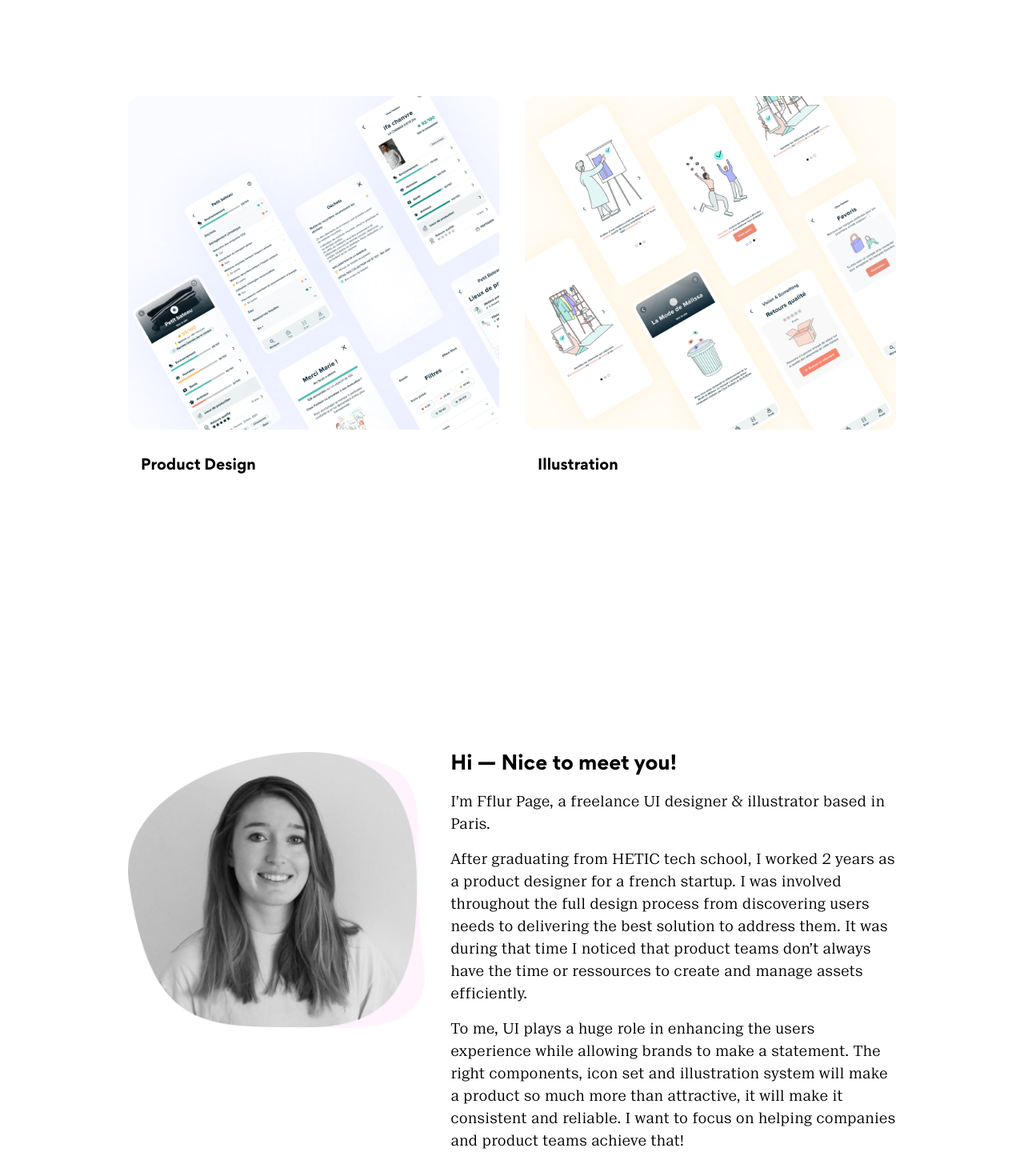
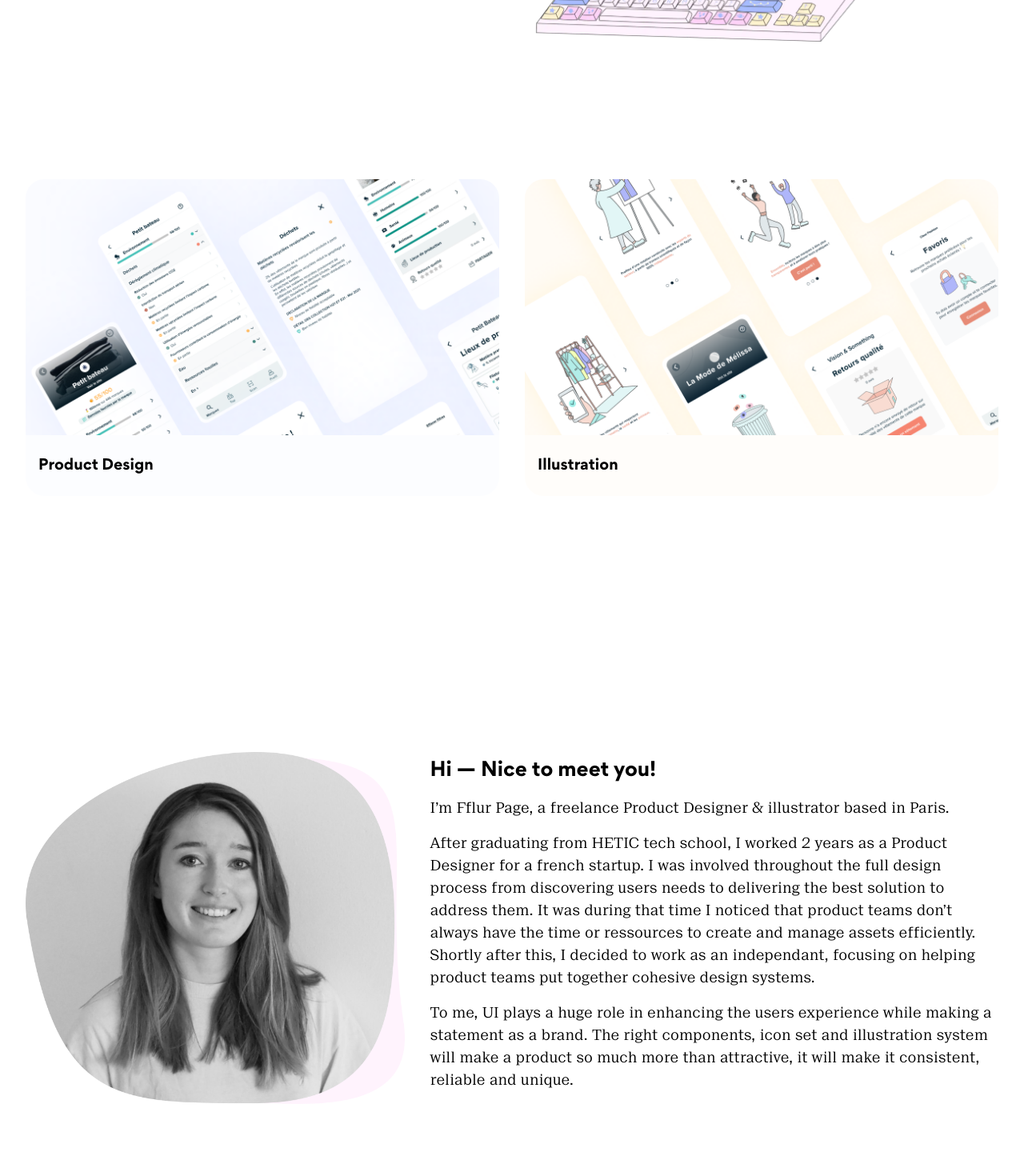
Before and after one commit to fflurp/fflurpage, a Next.js app: page / in a window 1280 px wide. Shown: the part 580-2050 px from the top of the page at 80% size. Built offline with nearby package versions, Linux system fonts and the light colour scheme.

Commit message:
last fix

```diff
--- a/components/CTAMail.tsx
+++ b/components/CTAMail.tsx
@@ -1,6 +1,6 @@
 const Button: React.FC<{ children: string }> = ({ children }) => {
   return (
-    <button className="transition-all font-title bg-neutral-700 hover:bg-neutral-700/75 text-white font-bold py-2 px-10 rounded leading-6">
+    <button className="rounded bg-neutral-700 py-2 px-10 font-title font-bold leading-6 text-white transition-all hover:bg-neutral-600">
       {children}
     </button>
   );
@@ -8,9 +8,9 @@ const Button: React.FC<{ children: string }> = ({ children }) => {
 
 const CTAMail = () => {
   return (
-    <section className="text-center py-80">
+    <section className="py-80 text-center">
       <div>
-        <h2 className="text-3xl font-title-bold mb-6">
+        <h2 className="mb-6 font-title-bold text-3xl">
           Need an impactful design?
         </h2>
         <p className="mb-10">{`I'd be happy to help.`}</p>
--- a/components/Layout.tsx
+++ b/components/Layout.tsx
@@ -8,7 +8,7 @@ interface LayoutProps {
 
 const Layout: React.FC<LayoutProps> = ({ children }) => {
   return (
-    <div className="mx-auto max-w-screen-lg px-8">
+    <div className="mx-auto max-w-screen-xl px-8">
       <header className="py-6">
         <nav className="flex w-full items-center justify-between">
           <Link href="/">
@@ -82,6 +82,7 @@ type LinkFPProps = {
   className: string;
 } & React.ComponentPropsWithRef<"a">;
 
+// eslint-disable-next-line react/display-name
 const LinkFP = forwardRef<HTMLAnchorElement, LinkFPProps>(
   ({ children, className, ...props }, ref) => {
     return (
@@ -89,13 +90,13 @@ const LinkFP = forwardRef<HTMLAnchorElement, LinkFPProps>(
         ref={ref}
         className={`${className}
           cursor-pointer
-          bg-gradient-to-r from-pink-200 to-purple-200
-          bg-[length:0px_3px]
+          bg-gradient-to-r from-neutral-800 to-neutral-600
+          bg-[length:0px_1px]
           bg-left-bottom
           bg-no-repeat
           transition-[background-size]
           duration-500
-          hover:bg-[length:100%_3px]`}
+          hover:bg-[length:100%_1px]`}
         {...props}
       >
         {children}
--- a/pages/[product-design]/clear-fashion.tsx
+++ b/pages/[product-design]/clear-fashion.tsx
@@ -6,21 +6,21 @@ import Image from "next/image";
 const ClearFashionPage = () => {
   return (
     <Layout>
-      <nav className="flex mt-4">
+      <nav className="mt-4 flex">
         <Link href="/">
-          <a className="underline text-base font-title">Home</a>
+          <a className="font-title text-base underline">Home</a>
         </Link>
         <span className="px-2">·</span>
         <Link href="/ui-design">
-          <a className="underline text-base font-title">Product Design</a>
+          <a className="font-title text-base underline">Product Design</a>
         </Link>
         <span className="px-2">·</span>
         <Link href="/ui-design">
-          <a className="text-base font-title">Clear Fashion</a>
+          <a className="font-title text-base">Clear Fashion</a>
         </Link>
       </nav>
       <div className="mt-16 mb-20">
-        <h1 className="text-5xl font-title mb-6">Clear Fashion</h1>
+        <h1 className="mb-6 font-title text-5xl">Clear Fashion</h1>
         <p className="text-xl">
           Clear Fashion is a french, mission-led company that helps consumers
           check fashion brands engagements and analyse garments social and
@@ -68,23 +68,20 @@ const ClearFashionPage = () => {
         text={
           <>
             <p className="mb-2">
-              I’m Fflur Page, a freelance UI designer & illustrator based in
-              Paris.
+              In order to improve the fashion industry, Clear Fashion’s goal is
+              to spread information about brands practices as widely as
+              possible. We realised that the mobile app, while being great for a
+              personalized experience, could actually be an obstacle to that
+              goal. Building a web app would enable consumers (even ones that
+              haven’t downloaded the app yet) to scan products from QR codes and
+              be redirected to the evaluation page through their mobile’s
+              navigator.
             </p>
             <p className="mb-2">
-              After graduating from HETIC tech school, I worked 2 years as a
-              product designer for a french startup. I was involved throughout
-              the full design process from discovering users needs to delivering
-              the best solution to address them. It was during that time I
-              noticed that product teams don’t always have the time or
-              ressources to create and manage assets efficiently.{" "}
-            </p>
-            <p className="mb-2">
-              To me, UI plays a huge role in enhancing the users experience
-              while allowing brands to make a statement. The right components,
-              icon set and illustration system will make a product so much more
-              than attractive, it will make it consistent and reliable. I want
-              to focus on helping companies and product teams achieve that!
+              My role here was to design the web app’s MVP mockups, define it’s
+              purpose in the user journey, prioritize the features
+              implementations and insure the consistency of the design system
+              throughout Clear Fashion’s products.
             </p>
           </>
         }
@@ -95,23 +92,21 @@ const ClearFashionPage = () => {
         text={
           <>
             <p className="mb-2">
-              I’m Fflur Page, a freelance UI designer & illustrator based in
-              Paris.
+              Clear Fashion’s business model is based on the brands subscription
+              to a licence that allows them to display their brand and products
+              evaluation.
             </p>
             <p className="mb-2">
-              After graduating from HETIC tech school, I worked 2 years as a
-              product designer for a french startup. I was involved throughout
-              the full design process from discovering users needs to delivering
-              the best solution to address them. It was during that time I
-              noticed that product teams don’t always have the time or
-              ressources to create and manage assets efficiently.{" "}
+              I worked with the marketing team and fashion brands to define
+              offers that would be the most useful to brands while fulfilling
+              our goal of bringing awareness to the consumers.
             </p>
             <p className="mb-2">
-              To me, UI plays a huge role in enhancing the users experience
-              while allowing brands to make a statement. The right components,
-              icon set and illustration system will make a product so much more
-              than attractive, it will make it consistent and reliable. I want
-              to focus on helping companies and product teams achieve that!
+              That’s when we decided to design widgets that met the brands
+              visual requirements. They are meant to be displayed on their
+              website’s product pages, and sum up the most valuable informations
+              about the products fabrication, according to user-research and
+              fashion industry experts.
             </p>
           </>
         }
@@ -136,7 +131,7 @@ const SectionImgText: React.FC<SectionImgTextProps> = ({
 }) => {
   return (
     <section
-      className={`mt-80 flex flex-col gap-8 ${
+      className={`mt-80 flex flex-col items-center gap-8 ${
         isReverse ? `md:flex-row-reverse` : `md:flex-row`
       }`}
     >
@@ -146,7 +141,7 @@ const SectionImgText: React.FC<SectionImgTextProps> = ({
         </div>
       </div>
       <div className="flex-[0.6]">
-        <h2 className="text-3xl font-title mb-8">{title}</h2>
+        <h2 className="mb-8 font-title text-3xl">{title}</h2>
         <div className="text-lg">{text}</div>
       </div>
     </section>
--- a/pages/[product-design]/index.tsx
+++ b/pages/[product-design]/index.tsx
@@ -6,58 +6,62 @@ import Image from "next/image";
 const UIDesignPage = () => {
   return (
     <Layout>
-      <nav className="flex mt-4">
+      <nav className="mt-4 flex">
         <Link href="/">
-          <a className="underline text-base font-title">Home</a>
+          <a className="font-title text-base underline">Home</a>
         </Link>
         <span className="px-2">·</span>
         <Link href="/ui-design">
-          <a className="text-base font-title">Product Design</a>
+          <a className="font-title text-base">Product Design</a>
         </Link>
       </nav>
       <div className="mt-16 mb-20">
-        <h1 className="mb-6 text-5xl font-title">Product Design</h1>
+        <h1 className="mb-6 font-title text-5xl">Product Design</h1>
         <p className="text-xl">
           Coming from a product/tech background, I consider usability and
           consistency to be key elements when it comes to design. First of all,
-          product teams need to have a proper understanding of their users to
-          make sure thoughout the whole design process that the solution will
+          product teams should have a proper understanding of their users to
+          make sure, throughout the whole design process, that the solution will
           work for the targeted audience. In addition to that, the interfaces
-          themselves should be designed consciously, by creating a balanced
+          themselves need to be designed consciously by creating a balanced
           synergy between brand guidelines, design principles and
           best-practices.
         </p>
       </div>
       <div className="mb-20">
         <div className="grid gap-8 md:grid-cols-3">
+          <div className="w-full">
             <Link href="/ui-design/clear-fashion">
               <a>
-              <div className="rounded">
-                <Image
+                <div className="flex h-full max-h-80 overflow-hidden rounded-tl-3xl rounded-tr-3xl">
+                  <img
                     src="/cf/ProductDesign_banner.png"
-                  width="1202"
-                  height="1080"
+                    className="w-full object-cover"
+                    alt="clear fashion"
                   />
                 </div>
-              <span className="text-lg font-title py-6 px-4 inline-flex">
-                Clear Fashion
-              </span>
+                <div className="inline-flex w-full overflow-hidden rounded-bl-3xl rounded-br-3xl bg-[#FAFBFF]/50 py-6 px-4 font-title-bold text-lg">
+                  <span>Clear Fashion</span>
+                </div>
               </a>
             </Link>
+          </div>
+          <div className="w-full">
             <Link href="/ui-design/clear-fashion">
-            <a className="opacity-50 cursor-wait">
-              <div className="rounded">
-                <Image
+              <a className="cursor-wait opacity-75">
+                <div className="flex h-full max-h-80 overflow-hidden rounded-tl-3xl rounded-tr-3xl">
+                  <img
                     src="/product_design/Coming_soon.png"
-                  width="1202"
-                  height="1080"
+                    className="w-full object-cover"
+                    alt="rebell"
                   />
                 </div>
-              <span className="text-lg font-title py-6 px-4 inline-flex">
-                Rebell
-              </span>
+                <div className="inline-flex w-full overflow-hidden rounded-bl-3xl rounded-br-3xl bg-[#FAFBFF]/50 py-6 px-4 font-title-bold text-lg">
+                  <span>Rebell</span>
+                </div>
               </a>
             </Link>
+          </div>
         </div>
       </div>
       <CTAMail />
--- a/pages/index.tsx
+++ b/pages/index.tsx
@@ -13,7 +13,7 @@ const Home: NextPage = () => {
             <h1 className="font-display mb-4 font-title-bold text-3xl">
               Product Designer & illustrator
             </h1>
-            <h2 className="mx-auto max-w-md text-xl">
+            <h2 className="text-xl">
               I design user-centered interfaces and UI assets to help teams
               deliver unique and consistent products.
             </h2>
@@ -24,6 +24,7 @@ const Home: NextPage = () => {
               src="/home/Hero_grouped.webp"
               width="2781"
               height="1929"
+              alt="hero"
             />
           </div>
         </div>
@@ -31,26 +32,30 @@ const Home: NextPage = () => {
           <div className="w-full flex-1">
             <Link href="/ui-design">
               <a>
-                <Image
-                  src="/cf/ProductDesign_banner.png"
-                  width="1202"
-                  height="1080"
-                />
-                <span className="inline-flex py-6 px-4 font-title-bold text-lg">
-                  Product Design
-                </span>
+                <div className="flex max-h-80 overflow-hidden rounded-tl-3xl rounded-tr-3xl">
+                  <img
+                    src="/cf/ProductDesign_banner.png"
+                    className="object-cover"
+                    alt="product design banner"
+                  />
+                </div>
+                <div className="inline-flex w-full overflow-hidden rounded-bl-3xl rounded-br-3xl bg-[#FAFBFF]/50 py-6 px-4 font-title-bold text-lg">
+                  <span>Product Design</span>
+                </div>
               </a>
             </Link>
           </div>
           <div className="w-full flex-1">
             <Link href="/illustrations">
               <a>
-                <Image
-                  src="/home/Illustration_banner.png"
-                  width="1202"
-                  height="1080"
-                />
-                <span className="inline-flex py-6 px-4 font-title-bold text-lg">
+                <div className="flex max-h-80 overflow-hidden rounded-tl-3xl rounded-tr-3xl">
+                  <img
+                    src="/home/Illustration_banner.png"
+                    className="object-cover"
+                    alt="illustration banner"
+                  />
+                </div>
+                <span className="inline-flex w-full overflow-hidden rounded-bl-3xl rounded-br-3xl bg-[#FFFBF5]/50 py-6 px-4 font-title-bold text-lg">
                   Illustration
                 </span>
               </a>
@@ -58,7 +63,7 @@ const Home: NextPage = () => {
           </div>
         </div>
       </section>
-      <section className="flex flex-col gap-8 pt-80 md:flex-row">
+      <section className="flex flex-col items-center gap-8 pt-80 md:flex-row">
         <div className="flex-[0.4]">
           <Image src="/home/Profil_pic.png" width="1604" height="1492" />
         </div>
@@ -67,23 +72,24 @@ const Home: NextPage = () => {
             Hi — Nice to meet you!
           </h2>
           <p className="mb-4 text-lg">
-            I’m Fflur Page, a freelance UI designer & illustrator based in
+            I’m Fflur Page, a freelance Product Designer & illustrator based in
             Paris.
           </p>
           <p className="mb-4 text-lg">
             After graduating from HETIC tech school, I worked 2 years as a
-            product designer for a french startup. I was involved throughout the
+            Product Designer for a french startup. I was involved throughout the
             full design process from discovering users needs to delivering the
             best solution to address them. It was during that time I noticed
             that product teams don’t always have the time or ressources to
-            create and manage assets efficiently.{" "}
+            create and manage assets efficiently. Shortly after this, I decided
+            to work as an independant, focusing on helping product teams put
+            together cohesive design systems.
           </p>
           <p className="mb-4 text-lg">
             To me, UI plays a huge role in enhancing the users experience while
-            allowing brands to make a statement. The right components, icon set
-            and illustration system will make a product so much more than
-            attractive, it will make it consistent and reliable. I want to focus
-            on helping companies and product teams achieve that!
+            making a statement as a brand. The right components, icon set and
+            illustration system will make a product so much more than
+            attractive, it will make it consistent, reliable and unique.
           </p>
         </div>
       </section>
```
Lines whose indentation alone changed are shown as unchanged.
